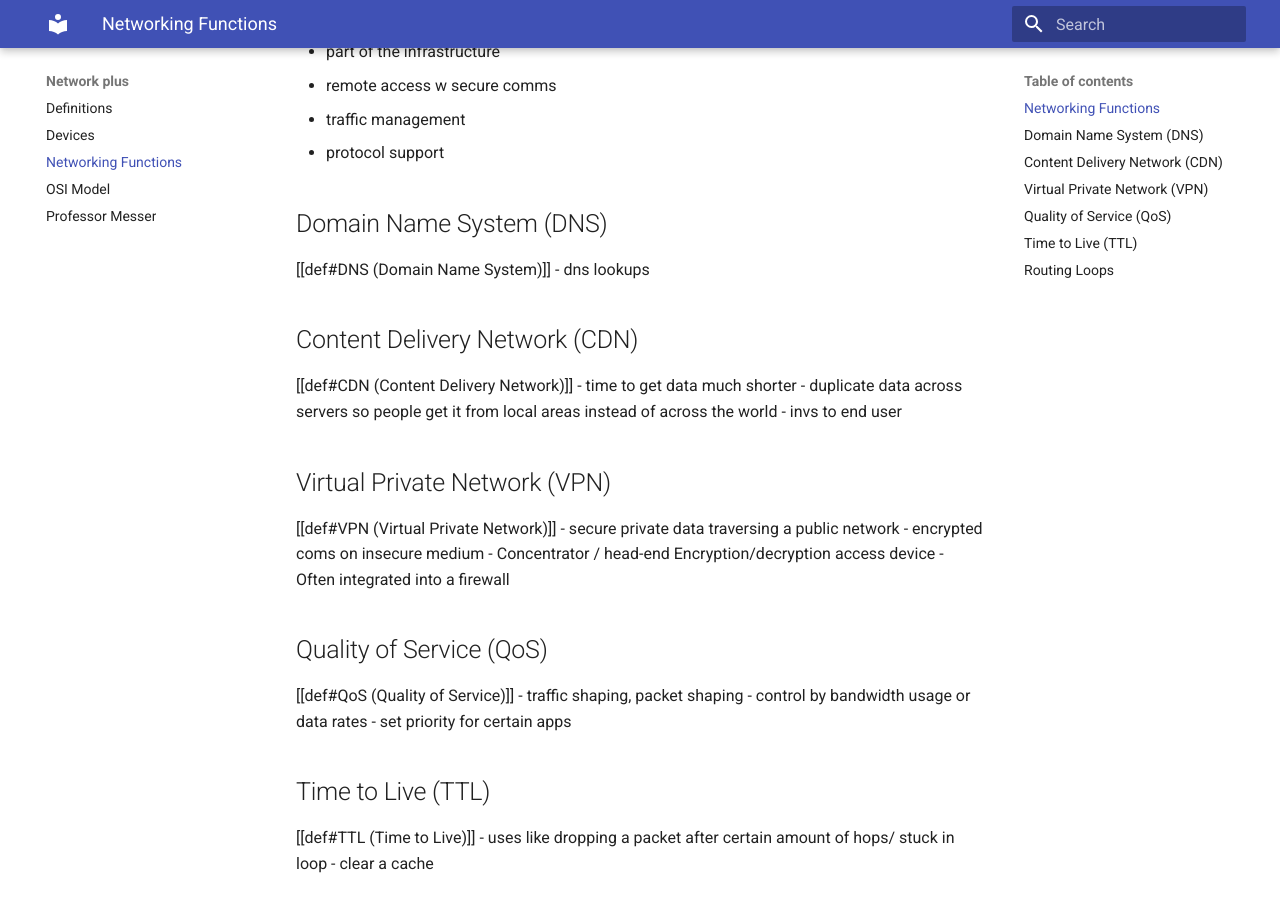
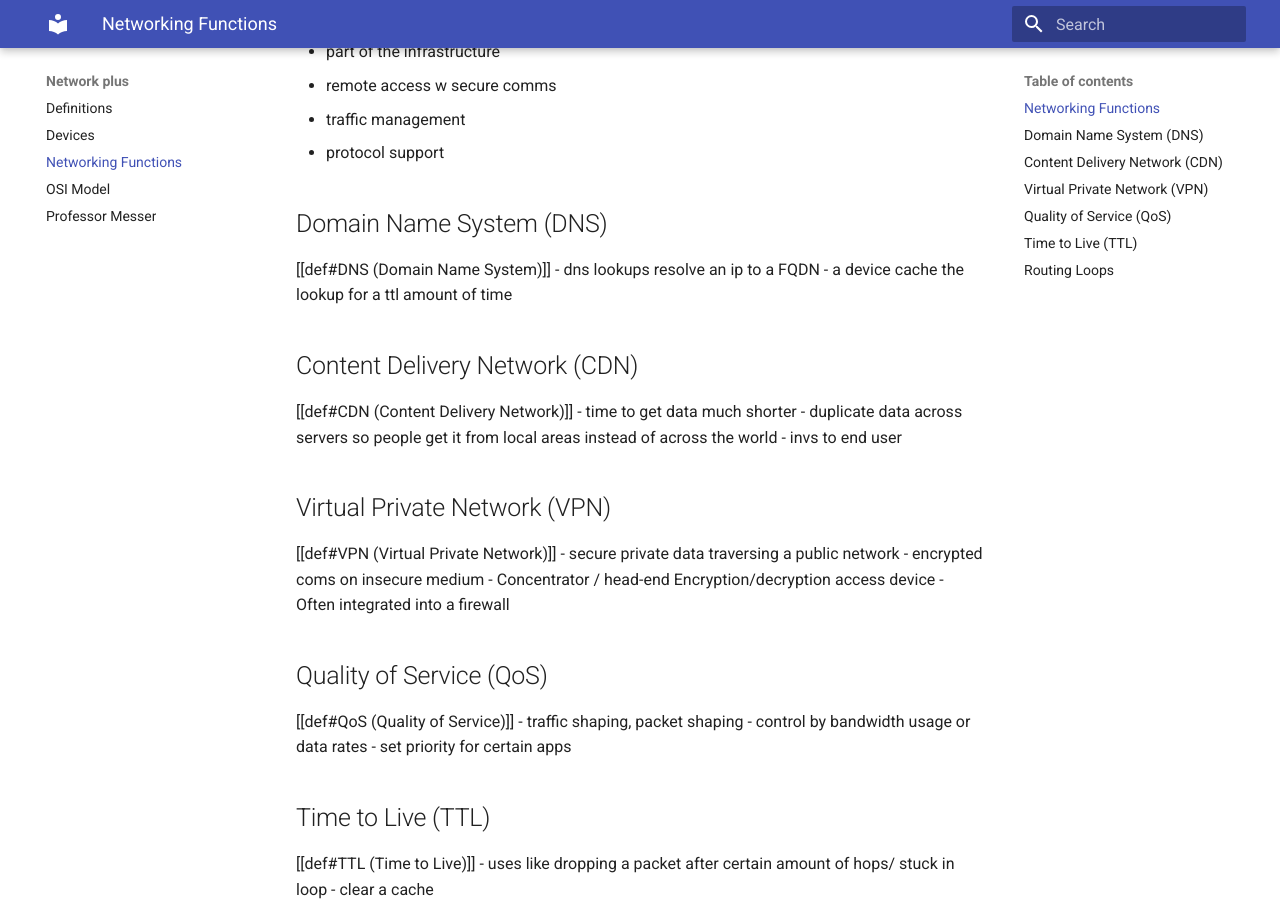
Before and after one commit to MacIntyre-22/notes, an MkDocs documentation site: the page built from public/network_plus/functions.md, in a window 1280 px wide and 900 px high, scrolled down 540 px. Built offline with MkDocs 1.6.1 and Material for MkDocs 9.7.7, drawn with Linux system fonts in a browser that asks for light colours.

Commit message:
Mar 18, 2026, 6:40 PM

```diff
--- a/public/network_plus/functions.md
+++ b/public/network_plus/functions.md
@@ -18,7 +18,8 @@
 
 ## Domain Name System (DNS)
 [[def#DNS (Domain Name System)]]
-- dns lookups
+- dns lookups resolve an ip to a FQDN
+- a device cache the lookup for a ttl amount of time
 
 ## Content Delivery Network (CDN)
 [[def#CDN (Content Delivery Network)]]
```
